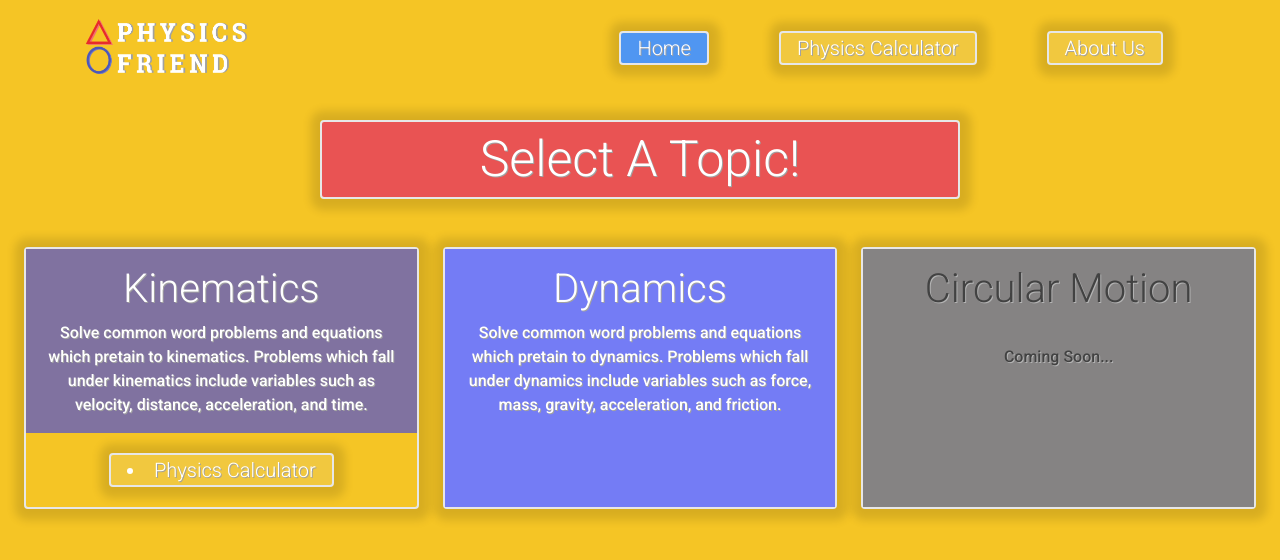
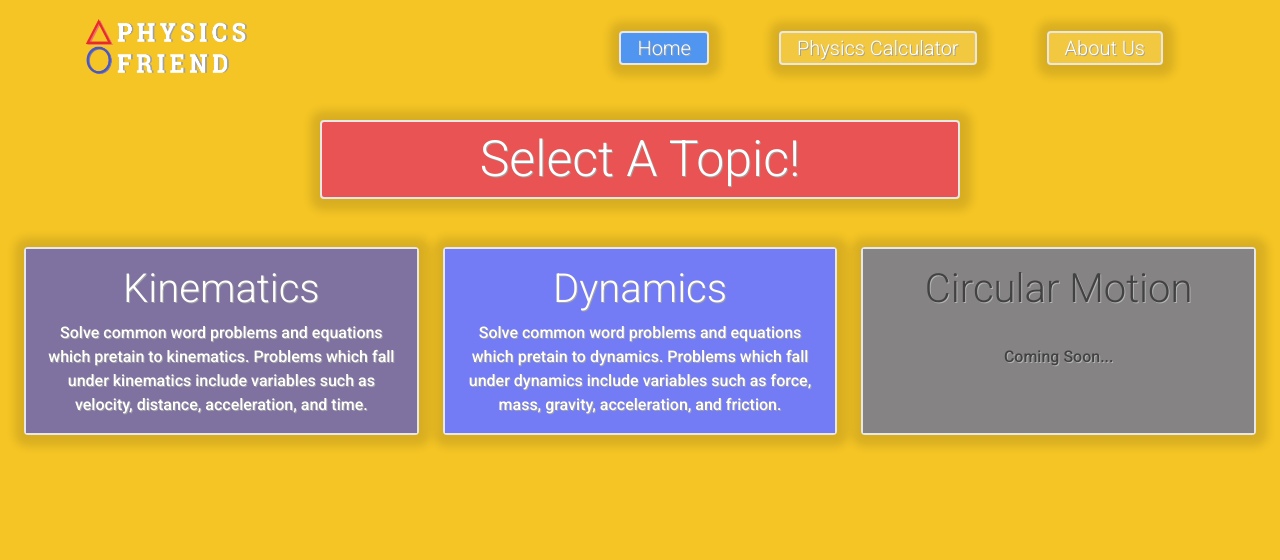
Before and after one commit to Sparsh101AI/Physics-Friend-Application, a React (Create React App) app: page /Calculator in a window 1280 px wide. Shown: the top 560 px of the page. Built offline with nearby package versions, Linux system fonts and the light colour scheme.

Commit message:
rid of button

```diff
--- a/src/Calculator/Calculator.js
+++ b/src/Calculator/Calculator.js
@@ -33,21 +33,7 @@ function Calculator() {
               such as velocity, distance, acceleration, and time.
             </Card.Text>
           </Card.Body>
-          <Link
-                to="/Kinematics"
-                className="auto1"
-                onClick={() =>
-                  setButtonState([
-                    "button-color",
-                    "pcButtonColor",
-                    "button-color",
-                  ])
-                }
-              >
-                <li className={ButtonState[1]} id="calcButton">
-                  Physics Calculator
-                </li>
-              </Link>
+
         </Card>
 
         <Card className="cardg">
```
